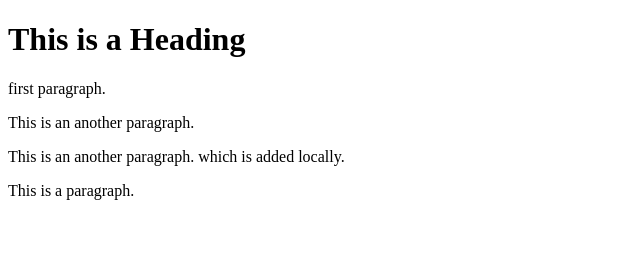
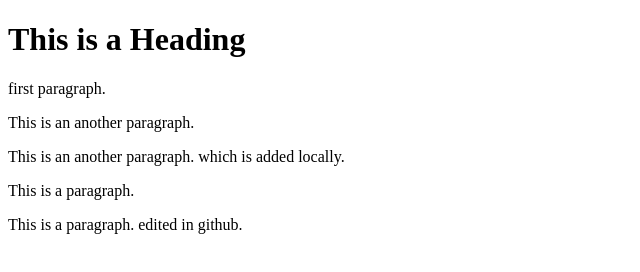
Before and after one commit to hemantDwivedi/learning, a plain HTML site: page index.html in a window 1280 px wide. Shown: the whole page, without its empty margins (0-640 px from the left). Drawn offline with Linux system fonts and the light colour scheme.

Commit message:
Update index.html

```diff
--- a/index.html
+++ b/index.html
@@ -9,5 +9,6 @@
     <p>This is an another paragraph.</p>
     <p>This is an another paragraph. which is added locally.</p>
     <p>This is a paragraph.</p>
+    <p>This is a paragraph. edited in github.</p>
 </body>
 </html>
```
